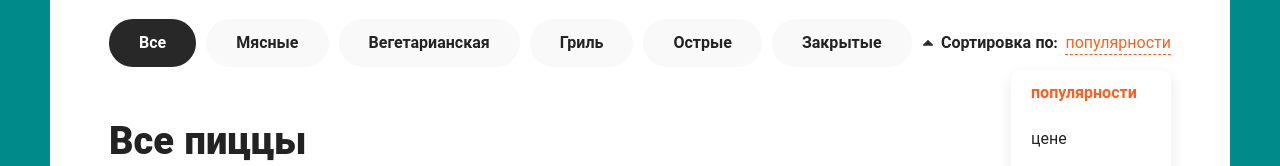
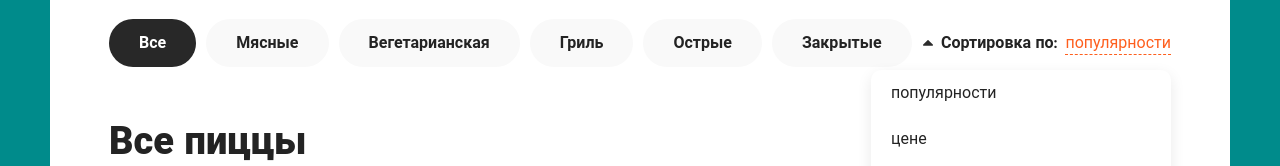
Before and after one commit to brstk/PIZZA-store-React, a React (Create React App) app: page / in a window 1280 px wide. Both pictures are taken after a click on the element "популярности". Shown: the part 206-372 px from the top of the page. Built offline with nearby package versions, Linux system fonts and the light colour scheme; no server answers.

Commit message:
fix fetch by sort

```diff
--- a/src/components/Categories.jsx
+++ b/src/components/Categories.jsx
@@ -10,7 +10,7 @@ export default function Categories({ activIndex, setActivIndex }){
   const onClickCategory = (index) => {
     setActivIndex(index);
   };
-  console.log(setActivIndex);
+
   return (
     <div className="categories">
       <ul>
--- a/src/components/Sort.jsx
+++ b/src/components/Sort.jsx
@@ -6,8 +6,10 @@ import React from 'react';
 export default function Sort({ selected, setSelected }){
   const [open, setOpen] = React.useState(false);
 
-  const list = ['популярности', 'цене', 'алфавиту'];
-  const sortName = list[selected];
+  const list = [{ name: 'популярности', sortProperty: 'rating' },
+    { name: 'цене', sortProperty: 'price' },
+    { name: 'алфавиту', sortProperty: 'title' }];
+  // const sortName = list[selected]?.name;
 
   const onClickListItem = (i) => {
     setSelected(i);
@@ -29,19 +31,19 @@ export default function Sort({ selected, setSelected }){
           />
         </svg>
         <b>Сортировка по:</b>
-        <span onClick={() => setOpen(!open)}>{sortName}</span>
+        <span onClick={() => setOpen(!open)}>{selected.name}</span>
       </div>
       <div className="sort__popup">
         {
         open && (
         <ul>
-          {list.map((name, i) => (
+          {list.map((obj) => (
             <li
-              key={name}
-              onClick={() => onClickListItem(i)}
-              className={selected === i ? 'active' : ''}
+              key={obj.name}
+              onClick={() => onClickListItem(obj)}
+              className={selected === obj.sortProperty ? 'active' : ''}
             >
-              {name}
+              {obj?.name}
             </li>
           ))}
 
--- a/src/pages/Home.jsx
+++ b/src/pages/Home.jsx
@@ -11,23 +11,27 @@ export default function Home() {
   // state для категорий(ниже передаем пропсами)
   const [categoryId, setCategoryId] = React.useState(0);
   // state для сортировки(ниже передаем пропсами)
-  const [sortType, setSortType] = React.useState(0);
+  const [sortType, setSortType] = React.useState({
+    name: 'популярности', sortProperty: 'rating',
+  });
 
   React.useEffect(() => {
-    fetch('https://63cec708d2e8c29a9bdeaf78.mockapi.io/items')
+    setIsLoading(true);
+    fetch(`https://63cec708d2e8c29a9bdeaf78.mockapi.io/items?${categoryId > 0 ? `category=${categoryId}` : ''}&sortBy=${sortType.sortProperty}`)
       .then((res) => res.json())
       .then((data) => setPizzas(data));
     setIsLoading(false);
-  }, []);
-  // чтоб когда нажимаешь  'назад', страница отображалась сверху
+    // чтоб когда нажимаешь  'назад', страница отображалась сверху
   // window.scrollTo(0, 0);
+  }, [categoryId, sortType]);
+  console.log(categoryId, 'sortType', sortType);
   return (
     <div className="container">
 
       <div className="content__top">
         {/* в стрелочную функцию попадает в i, выбранная нами категория в компоненте categories */}
         <Categories activIndex={categoryId} setActivIndex={(i) => setCategoryId(i)} />
-        <Sort selected={sortType} setSelected={setSortType} />
+        <Sort selected={sortType} setSelected={(i) => setSortType(i)} />
       </div>
       <h2 className="content__title">Все пиццы</h2>
       <div className="content__items">
--- a/src/scss/components/_sort.scss
+++ b/src/scss/components/_sort.scss
@@ -29,7 +29,7 @@
     box-shadow: 0px 5px 15px rgba(0, 0, 0, 0.09);
     border-radius: 10px;
     overflow: hidden;
-    width: 160px;
+    width: 300px;
 
     ul {
       overflow: hidden;
```
